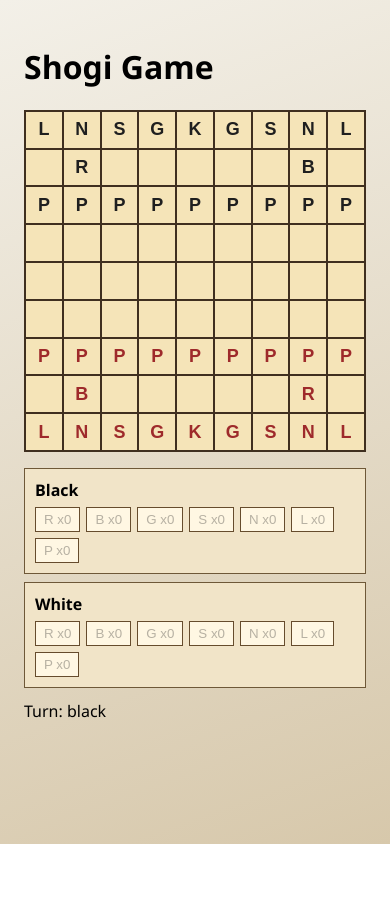
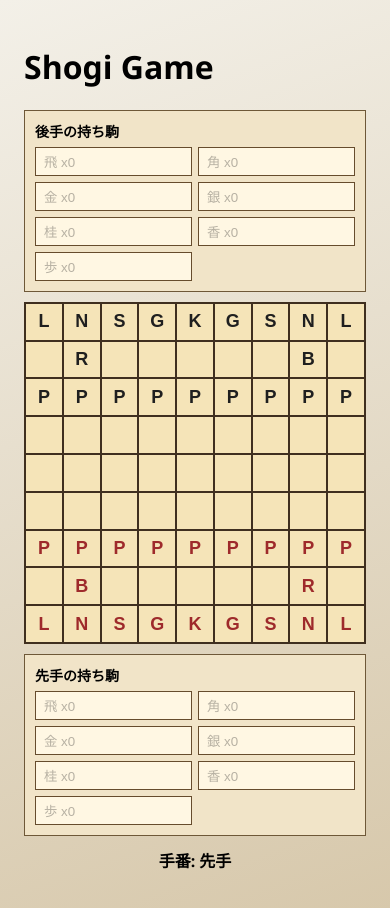
Before and after one commit to drumsuko1113/codex_test_creategame, a React (Vite) app in the folder app/: page / in a window 390 px wide. Shown: the top 908 px of the page. Before the commit the page ends 844 px from the top, so only its background shows below. Built offline with nearby package versions, Linux system fonts and the light colour scheme.

Commit message:
持ち駒の表示名を先手後手に変更し盤周辺配置へ調整

```diff
--- a/app/src/App.tsx
+++ b/app/src/App.tsx
@@ -47,17 +47,36 @@ export function App() {
   return (
     <main className="app">
       <h1>Shogi Game</h1>
-      <Board board={state.board} selected={selected} onSquareClick={onSquareClick} />
+      <section className="game-area">
+        <div className="hand-anchor hand-anchor-white">
           <Hand
             hands={state.hands}
-        turn={state.turn}
+            color="white"
+            active={state.turn === "white"}
             selectedDrop={selectedDrop}
             onSelectDrop={(kind) => {
               setSelected(null);
               setSelectedDrop((current) => (current === kind ? null : kind));
             }}
           />
-      <p className="caption">Turn: {state.turn}</p>
+        </div>
+
+        <Board board={state.board} selected={selected} onSquareClick={onSquareClick} />
+
+        <div className="hand-anchor hand-anchor-black">
+          <Hand
+            hands={state.hands}
+            color="black"
+            active={state.turn === "black"}
+            selectedDrop={selectedDrop}
+            onSelectDrop={(kind) => {
+              setSelected(null);
+              setSelectedDrop((current) => (current === kind ? null : kind));
+            }}
+          />
+        </div>
+      </section>
+      <p className="caption">手番: {state.turn === "black" ? "先手" : "後手"}</p>
     </main>
   );
 }
--- a/app/src/styles/globals.css
+++ b/app/src/styles/globals.css
@@ -13,12 +13,19 @@ body {
 }
 
 .app {
-  max-width: 720px;
+  max-width: 960px;
   margin: 0 auto;
   padding: 24px;
 }
 
+.game-area {
+  position: relative;
+  width: min(620px, 100%);
+  margin: 0 auto;
+}
+
 .board {
+  width: 100%;
   display: grid;
   grid-template-columns: repeat(9, minmax(0, 1fr));
   gap: 2px;
@@ -52,15 +59,26 @@ body {
 
 .caption {
   margin-top: 12px;
+  text-align: center;
+  font-weight: 700;
 }
 
-.hands {
-  margin-top: 16px;
-  display: grid;
-  gap: 8px;
+.hand-anchor {
+  position: absolute;
+  width: 180px;
 }
 
-.hand-row {
+.hand-anchor-white {
+  left: -188px;
+  top: 0;
+}
+
+.hand-anchor-black {
+  right: -188px;
+  bottom: 0;
+}
+
+.hand-panel {
   display: grid;
   gap: 6px;
   padding: 10px;
@@ -69,17 +87,18 @@ body {
 }
 
 .hand-title {
-  text-transform: capitalize;
   font-weight: 700;
+  font-size: 14px;
 }
 
 .hand-pieces {
-  display: flex;
-  flex-wrap: wrap;
+  display: grid;
+  grid-template-columns: 1fr;
   gap: 6px;
 }
 
 .hand-piece {
+  text-align: left;
   border: 1px solid #664c2d;
   background: #fff7e3;
   padding: 4px 8px;
@@ -89,3 +108,31 @@ body {
 .hand-piece.is-selected {
   outline: 2px solid #2878ff;
 }
+
+@media (max-width: 980px) {
+  .game-area {
+    display: grid;
+    gap: 10px;
+  }
+
+  .hand-anchor {
+    position: static;
+    width: auto;
+  }
+
+  .hand-anchor-white {
+    order: 1;
+  }
+
+  .board {
+    order: 2;
+  }
+
+  .hand-anchor-black {
+    order: 3;
+  }
+
+  .hand-pieces {
+    grid-template-columns: repeat(2, minmax(0, 1fr));
+  }
+}
--- a/app/src/ui/Hand.tsx
+++ b/app/src/ui/Hand.tsx
@@ -2,7 +2,8 @@ import { type Color, type HandState, type PieceKind } from "../../../core/src/ty
 
 type HandProps = {
   hands: HandState;
-  turn: Color;
+  color: Color;
+  active: boolean;
   selectedDrop: PieceKind | null;
   onSelectDrop: (kind: PieceKind) => void;
 };
@@ -10,32 +11,25 @@ type HandProps = {
 const HAND_ORDER: PieceKind[] = ["rook", "bishop", "gold", "silver", "knight", "lance", "pawn"];
 
 const HAND_LABELS: Record<PieceKind, string> = {
-  king: "K",
-  rook: "R",
-  bishop: "B",
-  gold: "G",
-  silver: "S",
-  knight: "N",
-  lance: "L",
-  pawn: "P",
+  king: "王",
+  rook: "飛",
+  bishop: "角",
+  gold: "金",
+  silver: "銀",
+  knight: "桂",
+  lance: "香",
+  pawn: "歩",
 };
 
-function HandRow({
-  color,
-  hands,
-  active,
-  selectedDrop,
-  onSelectDrop,
-}: {
-  color: Color;
-  hands: HandState;
-  active: boolean;
-  selectedDrop: PieceKind | null;
-  onSelectDrop: (kind: PieceKind) => void;
-}) {
+const PLAYER_LABEL: Record<Color, string> = {
+  black: "先手",
+  white: "後手",
+};
+
+export function Hand({ hands, color, active, selectedDrop, onSelectDrop }: HandProps) {
   return (
-    <div className="hand-row">
-      <span className="hand-title">{color}</span>
+    <aside className="hand-panel" aria-label={`${PLAYER_LABEL[color]}の持ち駒`}>
+      <span className="hand-title">{PLAYER_LABEL[color]}の持ち駒</span>
       <div className="hand-pieces">
         {HAND_ORDER.map((kind) => {
           const count = hands[color][kind] ?? 0;
@@ -55,15 +49,6 @@ function HandRow({
           );
         })}
       </div>
-    </div>
-  );
-}
-
-export function Hand({ hands, turn, selectedDrop, onSelectDrop }: HandProps) {
-  return (
-    <aside className="hands" aria-label="Hands">
-      <HandRow color="black" hands={hands} active={turn === "black"} selectedDrop={selectedDrop} onSelectDrop={onSelectDrop} />
-      <HandRow color="white" hands={hands} active={turn === "white"} selectedDrop={selectedDrop} onSelectDrop={onSelectDrop} />
     </aside>
   );
 }
```
Lines whose indentation alone changed are shown as unchanged.
